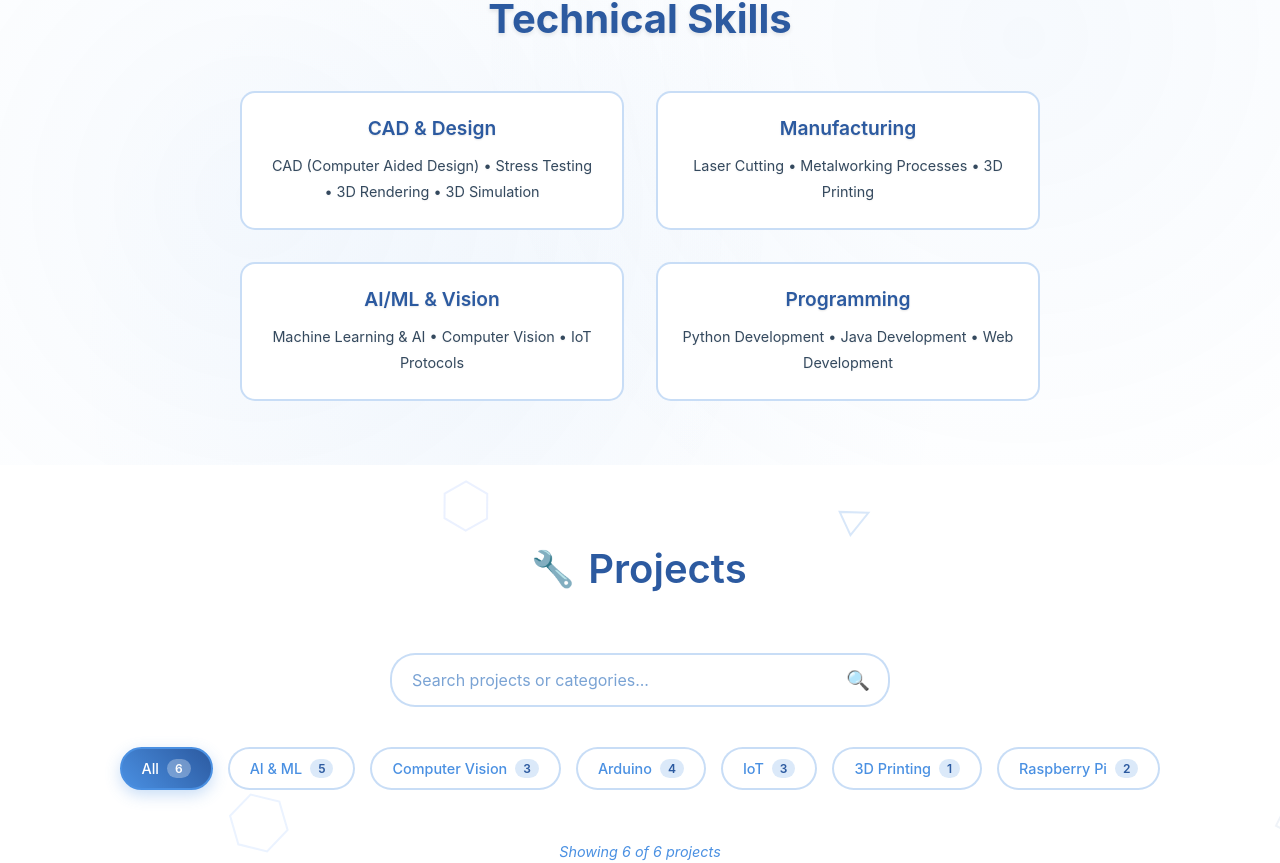
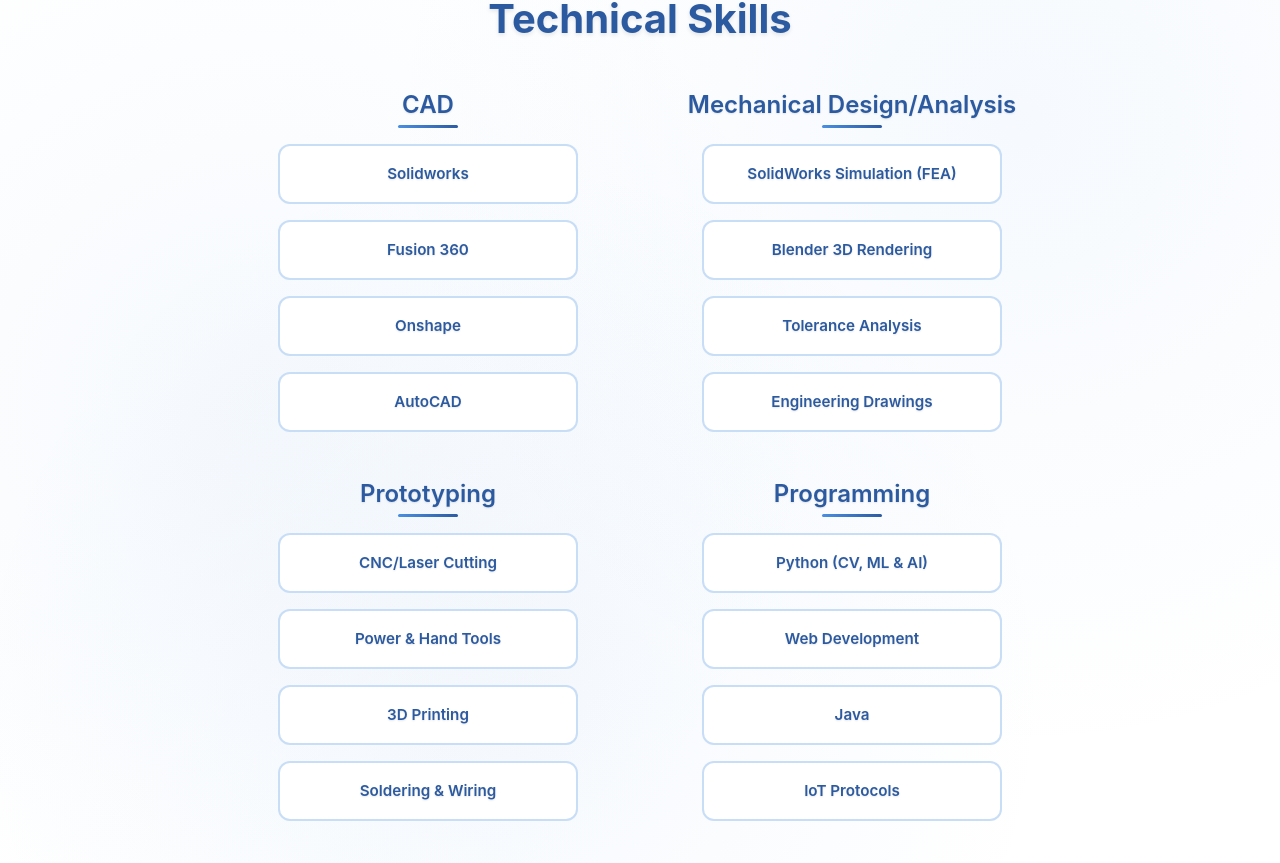
Before and after one commit to ShreyasMuzumdar/reactwebsite, a React (Vite) app: page / in a window 1280 px wide. Shown: the part 1010-1873 px from the top of the page. Built offline with nearby package versions, Linux system fonts and the light colour scheme.

Commit message:
technical skills improvement

```diff
--- a/src/components/AboutMe.css
+++ b/src/components/AboutMe.css
@@ -82,6 +82,40 @@
   text-shadow: 0 1px 2px rgba(0, 0, 0, 0.05);
 }
 
+/* Individual skill item styles */
+.skill-item {
+  background: #ffffff;
+  border: 2px solid rgba(74, 144, 226, 0.3);
+  border-radius: 12px;
+  padding: 1rem 1.5rem;
+  text-align: center;
+  transition: all 0.3s ease;
+  position: relative;
+  overflow: hidden;
+  cursor: pointer;
+  min-height: 60px;
+  display: flex;
+  align-items: center;
+  justify-content: center;
+  width: 100%;
+  max-width: 300px;
+}
+
+.skill-item:hover {
+  transform: translateY(-3px);
+  box-shadow: 0 10px 25px rgba(74, 144, 226, 0.2);
+  border-color: #4a90e2;
+  background: #ffffff;
+}
+
+.skill-name {
+  color: #2c5aa0;
+  font-size: 0.95rem;
+  font-weight: 600;
+  text-shadow: 0 1px 2px rgba(0, 0, 0, 0.1);
+  line-height: 1.3;
+}
+
 .about-visual {
   display: flex;
   flex-direction: column;
@@ -160,11 +194,50 @@
 }
 
 .skills-grid {
-  display: grid;
-  grid-template-columns: repeat(auto-fit, minmax(300px, 1fr));
-  gap: 2rem;
+  display: flex;
+  flex-direction: column;
+  gap: 1rem;
   max-width: 100%;
   width: 100%;
+  align-items: center;
+}
+
+/* Skills categories container */
+.skills-categories {
+  display: grid;
+  grid-template-columns: repeat(auto-fit, minmax(250px, 1fr));
+  gap: 3rem;
+  max-width: 100%;
+  width: 100%;
+  align-items: start;
+}
+
+.skill-category-section {
+  display: flex;
+  flex-direction: column;
+  gap: 1.5rem;
+}
+
+.category-title {
+  color: #2c5aa0;
+  font-size: 1.5rem;
+  font-weight: 600;
+  text-align: center;
+  margin-bottom: 0;
+  text-shadow: 0 1px 2px rgba(0, 0, 0, 0.1);
+  position: relative;
+}
+
+.category-title::after {
+  content: '';
+  position: absolute;
+  bottom: -8px;
+  left: 50%;
+  transform: translateX(-50%);
+  width: 60px;
+  height: 3px;
+  background: linear-gradient(45deg, #4a90e2, #2c5aa0);
+  border-radius: 2px;
 }
 
 @media (max-width: 768px) {
@@ -186,8 +259,31 @@
     font-size: 1.4rem;
   }
 
+  .skills-categories {
+    grid-template-columns: 1fr;
+    gap: 2.5rem;
+  }
+
+  .skill-category-section {
+    gap: 1rem;
+  }
+
+  .category-title {
+    font-size: 1.3rem;
+  }
+
   .skills-grid {
-    grid-template-columns: 1fr;
+    gap: 0.8rem;
+  }
+
+  .skill-item {
+    padding: 0.8rem 1rem;
+    min-height: 50px;
+    max-width: 280px;
+  }
+
+  .skill-name {
+    font-size: 0.85rem;
   }
 
   .skills-section {
@@ -198,9 +294,4 @@
     font-size: 2rem;
     margin-bottom: 2rem;
   }
-
-  .skills-grid {
-    grid-template-columns: 1fr;
-    gap: 1.5rem;
-  }
 }
--- a/src/components/AboutMe.tsx
+++ b/src/components/AboutMe.tsx
@@ -51,39 +51,78 @@
             <h3>
               Technical Skills
             </h3>
-            <div className="skills-grid">
-              <GlareHover className="skill-category">
-                <h4>
-                  CAD & Design
-                </h4>
-                <span className="skill-tags">
-                  CAD (Computer Aided Design) • Stress Testing • 3D Rendering • 3D Simulation
-                </span>
-              </GlareHover>
-              <GlareHover className="skill-category">
-                <h4>
-                  Manufacturing
-                </h4>
-                <span className="skill-tags">
-                  Laser Cutting • Metalworking Processes • 3D Printing
-                </span>
-              </GlareHover>
-              <GlareHover className="skill-category">
-                <h4>
-                  AI/ML & Vision
-                </h4>
-                <span className="skill-tags">
-                  Machine Learning & AI • Computer Vision • IoT Protocols
-                </span>
-              </GlareHover>
-              <GlareHover className="skill-category">
-                <h4>
-                  Programming
-                </h4>
-                <span className="skill-tags">
-                  Python Development • Java Development • Web Development
-                </span>
-              </GlareHover>
+            <div className="skills-categories">
+              <div className="skill-category-section">
+                <h4 className="category-title">CAD</h4>
+                <div className="skills-grid">
+                  <GlareHover className="skill-item">
+                    <span className="skill-name">Solidworks</span>
+                  </GlareHover>
+                  <GlareHover className="skill-item">
+                    <span className="skill-name">Fusion 360</span>
+                  </GlareHover>
+                  <GlareHover className="skill-item">
+                    <span className="skill-name">Onshape</span>
+                  </GlareHover>
+                  <GlareHover className="skill-item">
+                    <span className="skill-name">AutoCAD</span>
+                  </GlareHover>
+                </div>
+              </div>
+
+              <div className="skill-category-section">
+                <h4 className="category-title">Mechanical Design/Analysis</h4>
+                <div className="skills-grid">
+                  <GlareHover className="skill-item">
+                    <span className="skill-name">SolidWorks Simulation (FEA)</span>
+                  </GlareHover>
+                  <GlareHover className="skill-item">
+                    <span className="skill-name">Blender 3D Rendering</span>
+                  </GlareHover>
+                  <GlareHover className="skill-item">
+                    <span className="skill-name">Tolerance Analysis</span>
+                  </GlareHover>
+                  <GlareHover className="skill-item">
+                    <span className="skill-name">Engineering Drawings</span>
+                  </GlareHover>
+                </div>
+              </div>
+
+              <div className="skill-category-section">
+                <h4 className="category-title">Prototyping</h4>
+                <div className="skills-grid">
+                  <GlareHover className="skill-item">
+                    <span className="skill-name">CNC/Laser Cutting</span>
+                  </GlareHover>
+                  <GlareHover className="skill-item">
+                    <span className="skill-name">Power & Hand Tools</span>
+                  </GlareHover>
+                  <GlareHover className="skill-item">
+                    <span className="skill-name">3D Printing</span>
+                  </GlareHover>
+                  <GlareHover className="skill-item">
+                    <span className="skill-name">Soldering & Wiring</span>
+                  </GlareHover>
+                </div>
+              </div>
+
+              <div className="skill-category-section">
+                <h4 className="category-title">Programming</h4>
+                <div className="skills-grid">
+                  <GlareHover className="skill-item">
+                    <span className="skill-name">Python (CV, ML & AI)</span>
+                  </GlareHover>
+                  <GlareHover className="skill-item">
+                    <span className="skill-name">Web Development</span>
+                  </GlareHover>
+                  <GlareHover className="skill-item">
+                    <span className="skill-name">Java</span>
+                  </GlareHover>
+                  <GlareHover className="skill-item">
+                    <span className="skill-name">IoT Protocols</span>
+                  </GlareHover>
+                </div>
+              </div>
             </div>
           </div>
         </div>
```
